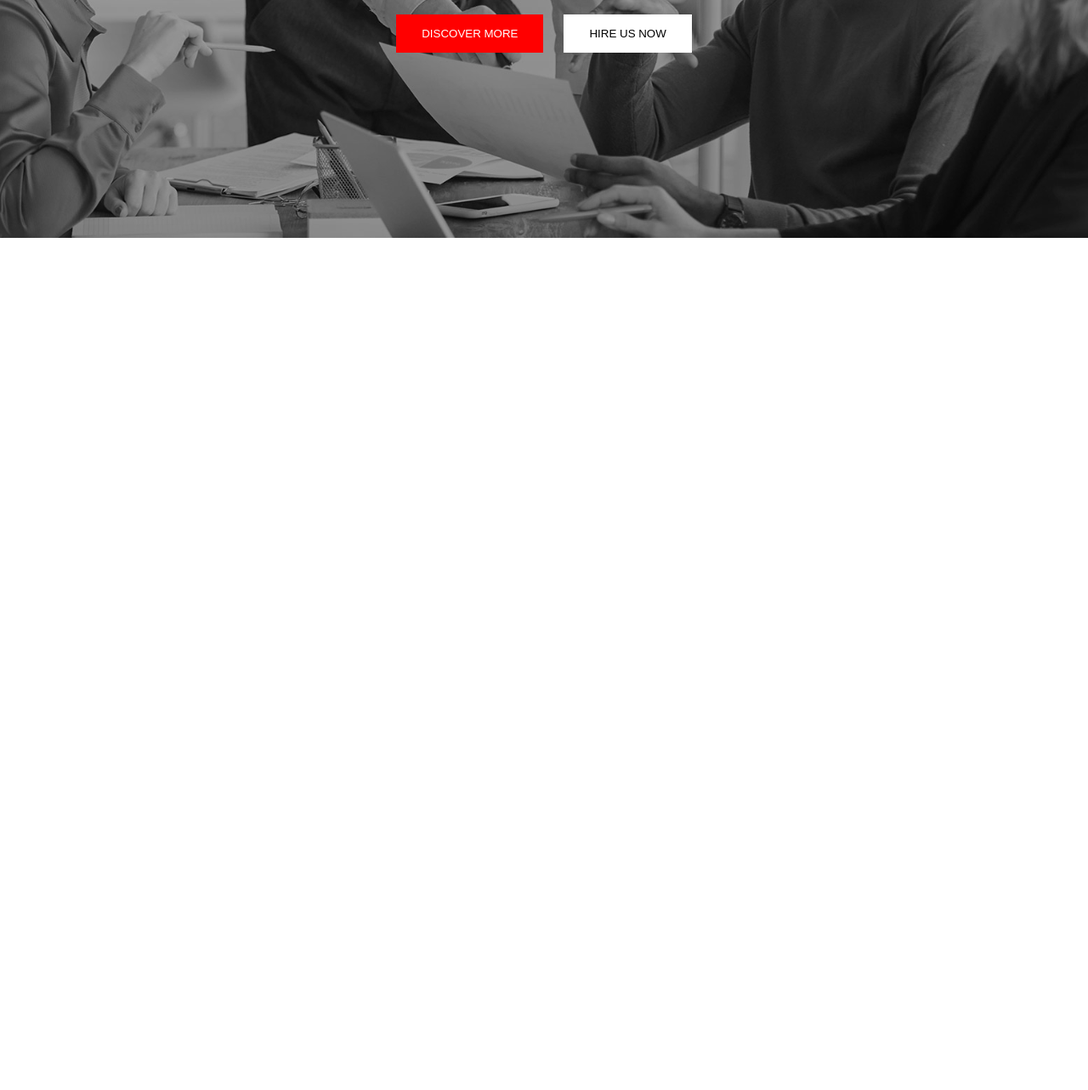
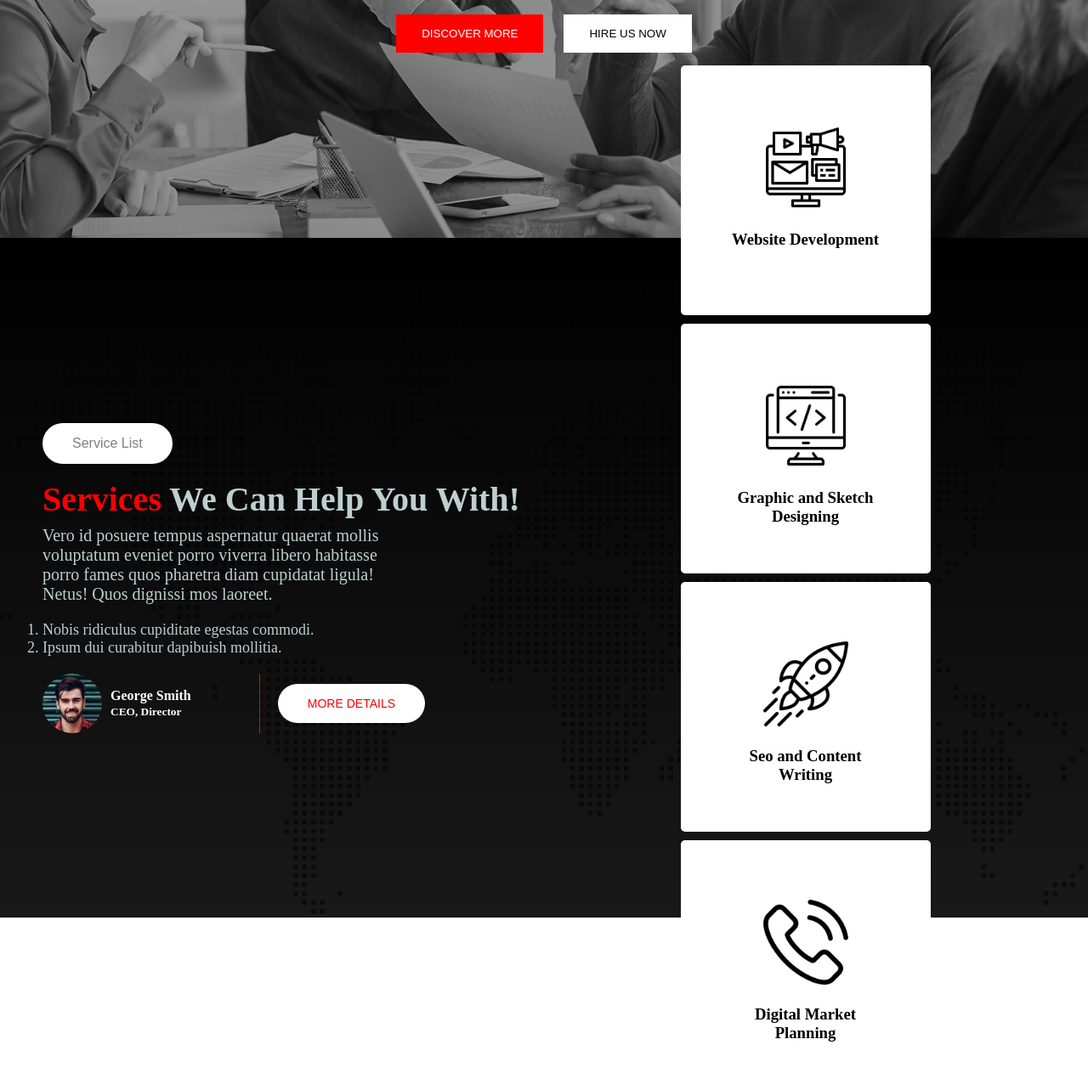
Before and after one commit to almamun168652/digital-agency-website, a plain HTML site: page index.html in a window 1280 px wide. Shown: the part 600-1883 px from the top of the page at 85% size. Before the commit the page ends 880 px from the top, so only its background shows below. Drawn offline with Linux system fonts and the light colour scheme.

Commit message:
service complete

```diff
--- a/css/style.css
+++ b/css/style.css
@@ -95,3 +95,118 @@
 
 
 /* service css */
+
+#services{
+    height: 100vh;
+    background-image: url('../asset/image/footer-bg.png'),
+    linear-gradient(rgba(0,0,0,1), rgba(0,0,0,0.9));
+    background-blend-mode: overlay;
+    background-size: cover;
+    background-position: center;
+    background-repeat: no-repeat;
+    padding: 50px;
+    box-sizing: border-box;
+    display: flex;
+    justify-content: space-around;
+    align-items: center;
+    gap: 50px;
+}
+.service-box,
+.service-content{
+    width: 50%;
+}
+
+.service-content{
+    color: #fff;
+}
+
+.service-content .service-list-btn{
+    background-color: white;
+    color: gray;
+    border-radius: 25px;
+    font-size: 16px;
+    padding: 15px 35px;
+    text-decoration: none;
+    font-family: sans-serif;
+    display: inline-block;
+    margin-bottom: 10px;
+}
+
+.service-content h1{
+    font-size: 40px;
+    font-weight: bold;
+    color: rgb(190, 207, 208);
+    margin-top: 8px;
+    margin-bottom: 8px;
+}
+
+.service-content h1 span{
+    color: red;
+    margin-top: 100px;
+}
+
+.service-content P{
+    width: 75%;
+    font-size: 20px;
+    color: rgb(190, 207, 208);
+    margin-bottom: 20px;
+}
+
+.service-content ol li {
+    font-size: 18px;
+    color:rgb(190, 207, 208) ;
+}
+
+.profile-more-wrapper{
+    margin-top: 20px;
+    display: flex;
+    max-width: 450px;
+    justify-content: space-between;
+    align-items: center;
+}
+
+.service-profile{
+    display: flex;
+    gap: 10px;
+    align-items: center;
+    border-right: 1px solid red;
+    padding-right: 80px;
+}
+
+.service-profile img{
+    border-radius: 100%;
+    width: 70px;
+}
+
+.more-details-btn{
+    background: #fff;
+    color: red;
+    text-transform: uppercase;
+    padding: 15px 35px;
+    border-radius: 25px;
+    text-decoration: none;
+    font-family: sans-serif;
+    font-size: 14px;
+}
+
+
+.service-box-wrapper{
+    display: flex;
+    gap: 10px;
+    flex-wrap: wrap;
+    justify-content: space-around;
+}
+
+.service-box-item{
+    background: #fff;
+    width: 194px;
+    height: 194px;
+    padding: 50px;
+    border-radius: 5px;
+    text-align: center;
+}
+
+.service-box-item img{
+    width: 100px;
+    padding: 20px;
+}
--- a/index.html
+++ b/index.html
@@ -43,6 +43,49 @@
     <!-- service section -->
     <section id="services">
 
+        <div class="service-content">
+            <a class="service-list-btn" href="#">Service List</a>
+            <h1><span>Services</span> We Can Help You With!</h1>
+            <p>Vero id posuere tempus aspernatur quaerat mollis voluptatum eveniet porro viverra libero habitasse porro fames quos pharetra diam cupidatat ligula! Netus! Quos dignissi mos laoreet.</p>
+            <ol>
+                <li>Nobis ridiculus cupiditate egestas commodi.</li>
+                <li>Ipsum dui curabitur dapibuish mollitia.</li>
+            </ol>
+
+            <div class="profile-more-wrapper">
+                <div class="service-profile">
+                    <img src="asset/image/author.jpg" alt="">
+                    <h4>George Smith <br>
+                        <small>CEO, Director</small></h4>
+                </div>
+                <a class="more-details-btn" href="#">More Details</a>
+            </div>
+
+        </div>
+        <div class="service-box">
+            <div class="service-box-wrapper">
+                <div class="service-box-item">
+                    <img src="asset/icons/digital-marketing.png" alt="">
+                    <h3>Website Development</h3>
+                </div>
+
+                <div class="service-box-item">
+                    <img src="asset/icons/coding.png" alt="">
+                    <h3>Graphic and Sketch Designing</h3>
+                </div>
+
+                <div class="service-box-item">
+                    <img src="asset/icons/startup.png" alt="">
+                    <h3>Seo and Content Writing</h3>
+                </div>
+
+                <div class="service-box-item">
+                    <img src="asset/icons/phone-call.png" alt="">
+                    <h3>Digital Market Planning</h3>
+                </div>
+            </div>
+        </div>
+
     </section>
 
 </header>
```
